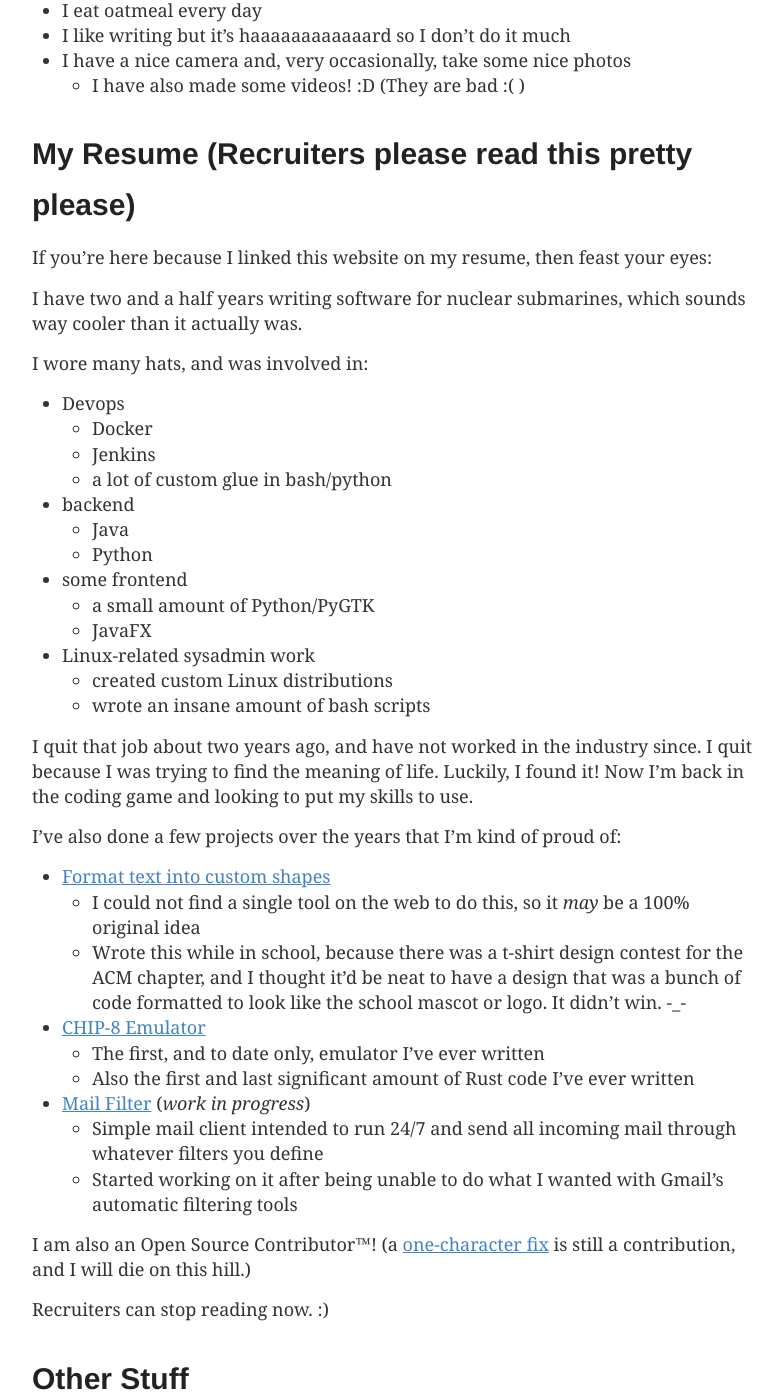
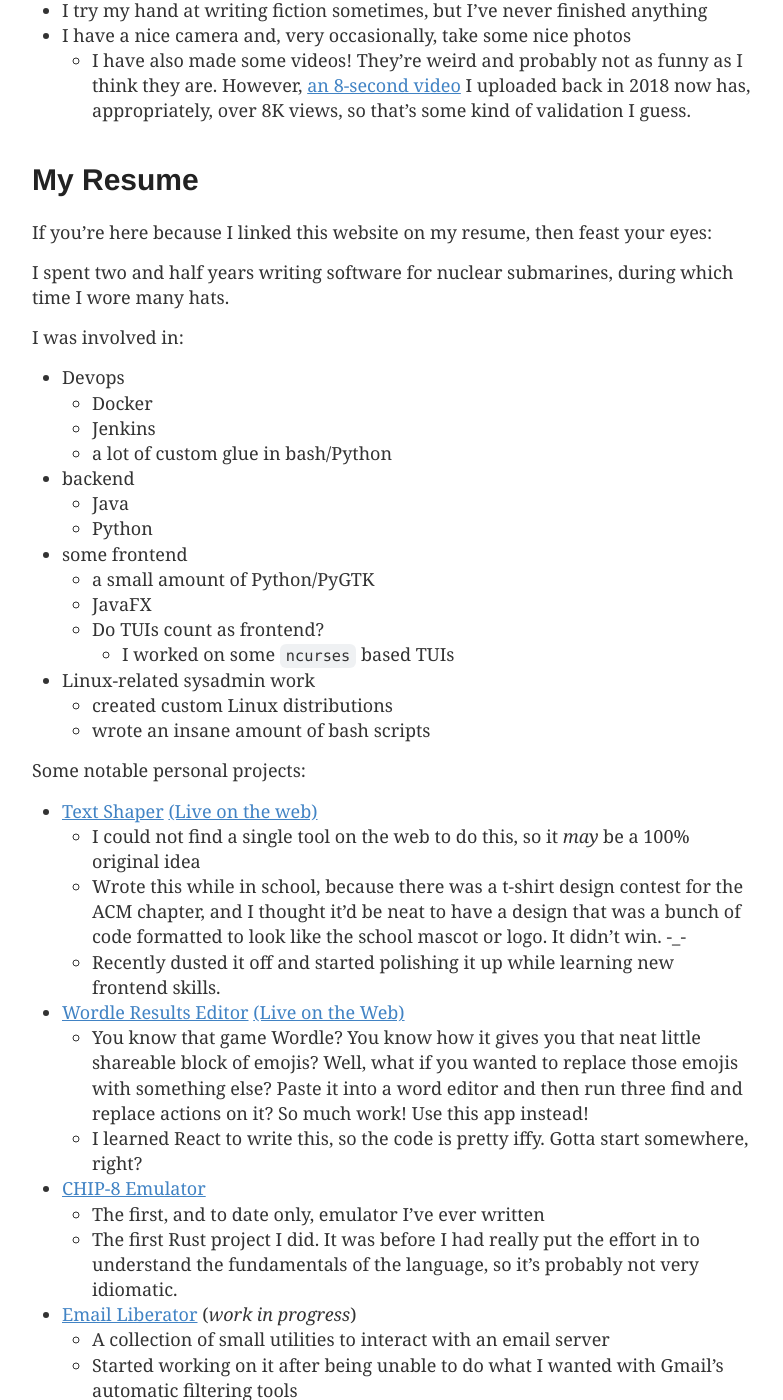
Before and after one commit to CrispinStichart/CrispinStichart.github.io, a Jekyll site: the page built from index.md, in a window 1280 px wide and 1400 px high, scrolled down 588 px. Shown: the whole window, without its empty margins (248-1031 px from the left). Built offline with Jekyll 4.4.1, drawn with Linux system fonts in a browser that asks for light colours; a script that is not in the unit is left out; our own code applies the rules of GitHub Pages for plain Markdown files; some of the changed text lies outside the part shown.

Commit message:
Updated resume

```diff
--- a/index.md
+++ b/index.md
@@ -13,56 +13,59 @@ Here's a quick rundown on me:
 * I am a software developer
 * I recently remodeled a log cabin with no prior experience in construction
   * I am very proud of the floating staircase I built
-* I love reading (fiction)
+* I like to read
   * If you're looking for a good book, may I suggest *The Devourers* by Indra Das
-* I eat oatmeal every day
-* I like writing but it's haaaaaaaaaaaard so I don't do it much
+* I try my hand at writing fiction sometimes, but I've never finished anything
 * I have a nice camera and, very occasionally, take some nice photos
-  * I have also made some videos! :D (They are bad :( )
+  * I have also made some videos! They're weird and probably not as funny as I think they are. However, [an 8-second video](https://www.youtube.com/watch?v=eP21UWLEJxE) I uploaded back in 2018 now has, appropriately, over 8K views, so that's some kind of validation I guess.
 
-# My Resume (Recruiters please read this pretty please)
+
+# My Resume
 
 If you're here because I linked this website on my resume, then feast your eyes:
 
-I have two and a half years writing software for nuclear submarines, which sounds way cooler than it actually was.
+I spent two and half years writing software for nuclear submarines, during which time I wore many hats.
 
-I wore many hats, and was involved in:
+I was involved in:
 
 * Devops
   * Docker
   * Jenkins
-  * a lot of custom glue in bash/python
+  * a lot of custom glue in bash/Python
 * backend
   * Java
   * Python
 * some frontend
   * a small amount of Python/PyGTK
   * JavaFX
+  * Do TUIs count as frontend?
+    * I worked on some `ncurses` based TUIs
 * Linux-related sysadmin work
   * created custom Linux distributions
   * wrote an insane amount of bash scripts
 
-I quit that job about two years ago, and have not worked in the industry since. I quit because I was trying to find the meaning of life. Luckily, I found it! Now I'm back in the coding game and looking to put my skills to use.
+Some notable personal projects:
 
-I've also done a few projects over the years that I'm kind of proud of:
-
-* [Format text into custom shapes](https://kingcritter.github.io/TextFormatterJavascript/index.html)
+* [Text Shaper](https://github.com/CrispinStichart/text-shaper) [(Live on the web)](https://crispinstichart.github.io/text-shaper/)
   * I could not find a single tool on the web to do this, so it *may* be a 100% original idea
   * Wrote this while in school, because there was a t-shirt design contest for the ACM chapter, and I thought it'd be neat to have a design that was a bunch of code formatted to look like the school mascot or logo. It didn't win. -_-
+  * Recently dusted it off and started polishing it up while learning new frontend skills.
+* [Wordle Results Editor](https://github.com/CrispinStichart/wordle-result-editor) [(Live on the Web)](https://crispinstichart.github.io/wordle-result-editor/)
+  * You know that game Wordle? You know how it gives you that neat little shareable block of emojis? Well, what if you wanted to replace those emojis with something else? Paste it into a word editor and then run three find and replace actions on it? So much work! Use this app instead!
+  * I learned React to write this, so the code is pretty iffy. Gotta start somewhere, right?
 * [CHIP-8 Emulator](https://github.com/kingcritter/chip8_interpreter)
   * The first, and to date only, emulator I've ever written
-  * Also the first and last significant amount of Rust code I've ever written
-* [Mail Filter](https://github.com/CrispinStichart/imap_client) (*work in progress*)
-  *  Simple mail client intended to run 24/7 and send all incoming mail through whatever filters you define
+  * The first Rust project I did. It was before I had really put the effort in to understand the fundamentals of the language, so it's probably not very idiomatic.
+* [Email Liberator](https://github.com/CrispinStichart/email-liberator) (*work in progress*)
+  *  A collection of small utilities to interact with an email server
   *  Started working on it after being unable to do what I wanted with Gmail's automatic filtering tools
+  *  The [first version](https://github.com/CrispinStichart/imap_client) was written in Python, and then I got so mad at the python packaging ecosystem that I went and relearned Rust.
 
 I am also an Open Source Contributor™! (a [one-character fix](im-an-open-source-contributer/) is still a contribution, and I will die on this hill.)
 
-[onechar]: im-an-open-source-contributer/
+[onechar]:im-an-open-source-contributer/
 
-Recruiters can stop reading now. :)
-
-# Other Stuff
+# Photos
 
 I take photos sometimes. You can see my full gallery [on Flickr](https://www.flickr.com/photos/93091610@N03/), and here's a few I particularly like. As you can see, I don't have a particular style or niche.
 
```
